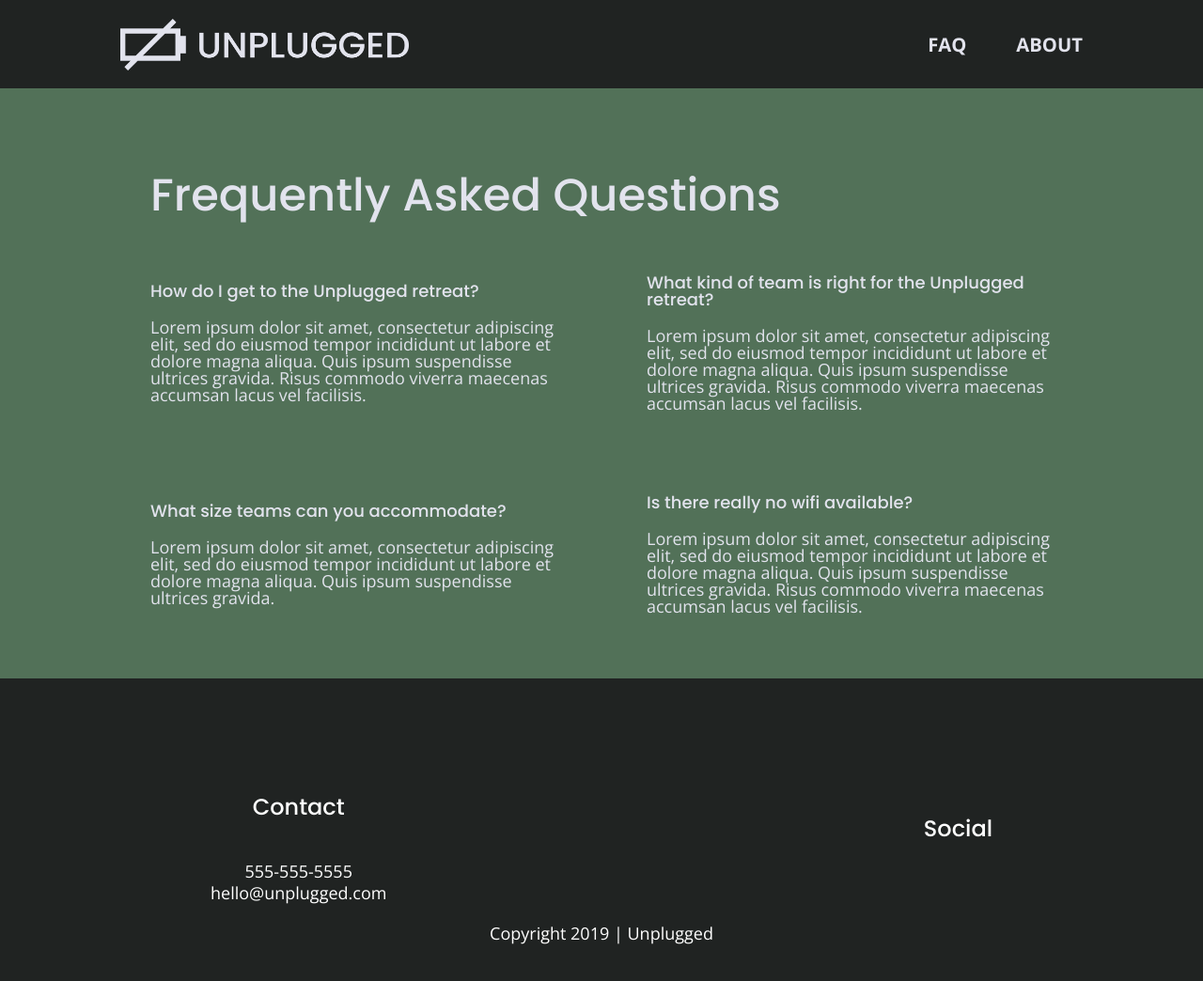
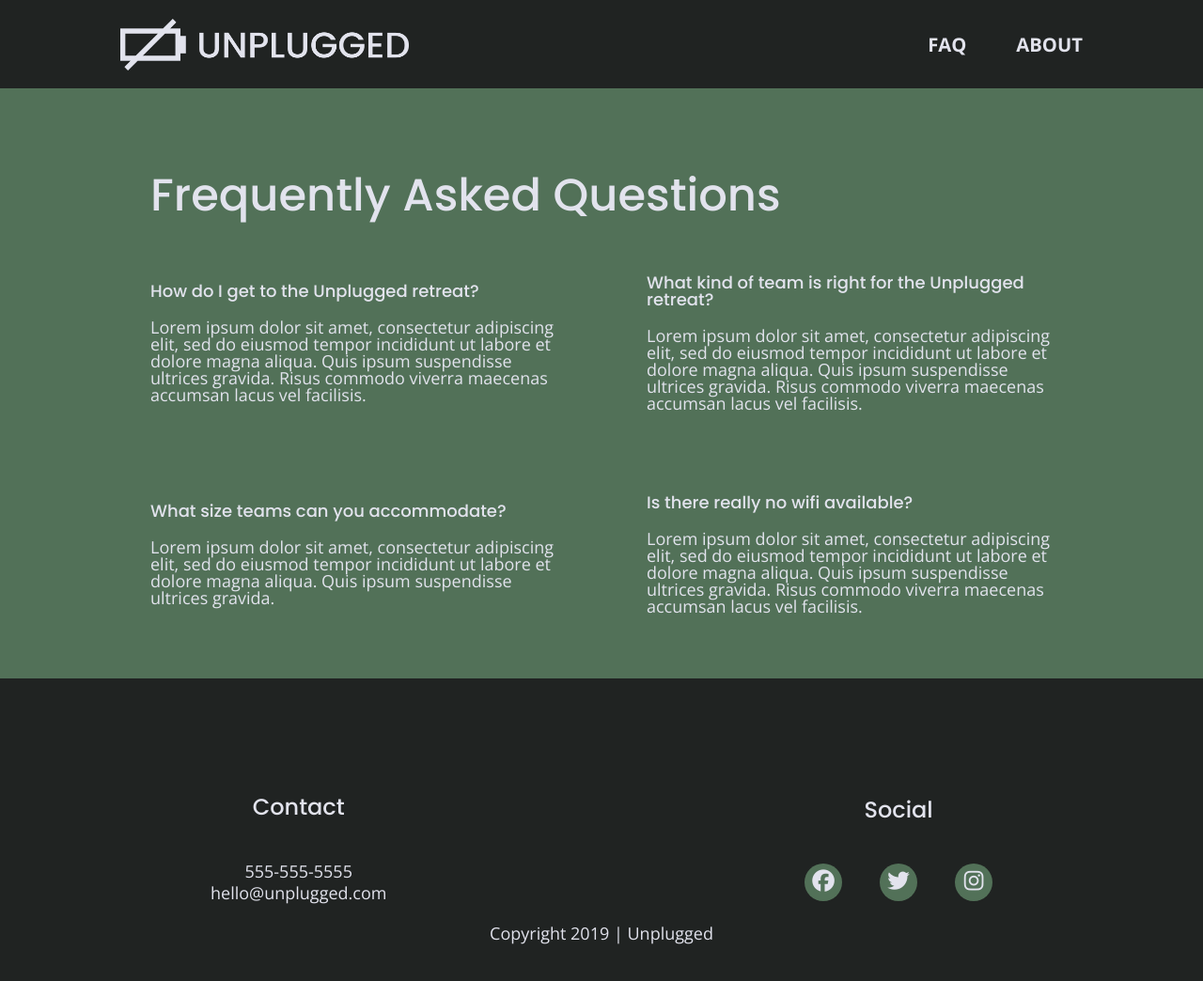
Before and after one commit to b-spademan/unplugged-retreat, a website: page faq/index.html in a window 1280 px wide. Shown: the whole page at 94% size. Drawn offline with nearby package versions, Linux system fonts and the light colour scheme; files whose address does not match are found by name.

Commit message:
Social media icons added to footer

```diff
--- a/css/main.css
+++ b/css/main.css
@@ -207,7 +207,6 @@ textarea {
    footer {
      flex-direction: column;
      text-align: center;
-     color: #ffffff;
    }
 
    footer p {
@@ -227,12 +226,21 @@ textarea {
      display: flex;
      justify-content: space-around;
      align-items: center;
+
    }
 
    footer .social-icons p {
      display: flex;
      justify-content: center;
      align-items: center;
+     background-color: #527158;
+     width: 40px;
+     height: 40px;
+     border-radius: 50%;
+   }
+
+   footer .social-icons p i {
+     font-size: 1.3125em;
    }
 
    footer .copyright {
@@ -625,6 +633,12 @@ h3 {
   footer p {
     line-height: 1.285;
   }
+
+  footer .social-icons {
+    width: 12.5em;
+    justify-content: space-between;
+  }
+
   footer .copyright {
     width: 100%;
   }
--- a/faq/index.html
+++ b/faq/index.html
@@ -81,9 +81,21 @@
         <div class="social">
           <h4>Social</h4>
           <div class="social-icons">
-            <p><a href="https://www.facebook.com" target="_blank"></a></p>
-            <p><a href="https://www.instagram.com" target="_blank"></a></p>
-            <p><a href="http://www.twitter.com" target="_blank"></a></p>
+            <p>
+              <a href="https://www.facebook.com" target="_blank">
+                <i class="fab fa-facebook"></i>
+              </a>
+            </p>
+            <p>
+              <a href="http://www.twitter.com" target="_blank">
+                <i class="fab fa-twitter"></i>
+              </a>
+            </p>
+            <p>
+              <a href="https://www.instagram.com" target="_blank">
+                <i class="fab fa-instagram"></i>
+              </a>
+            </p>
           </div>
         </div>
       </div>
```
Also changed, not shown: about/index.html (+15 -3 lines), index.html (+15 -3 lines).
